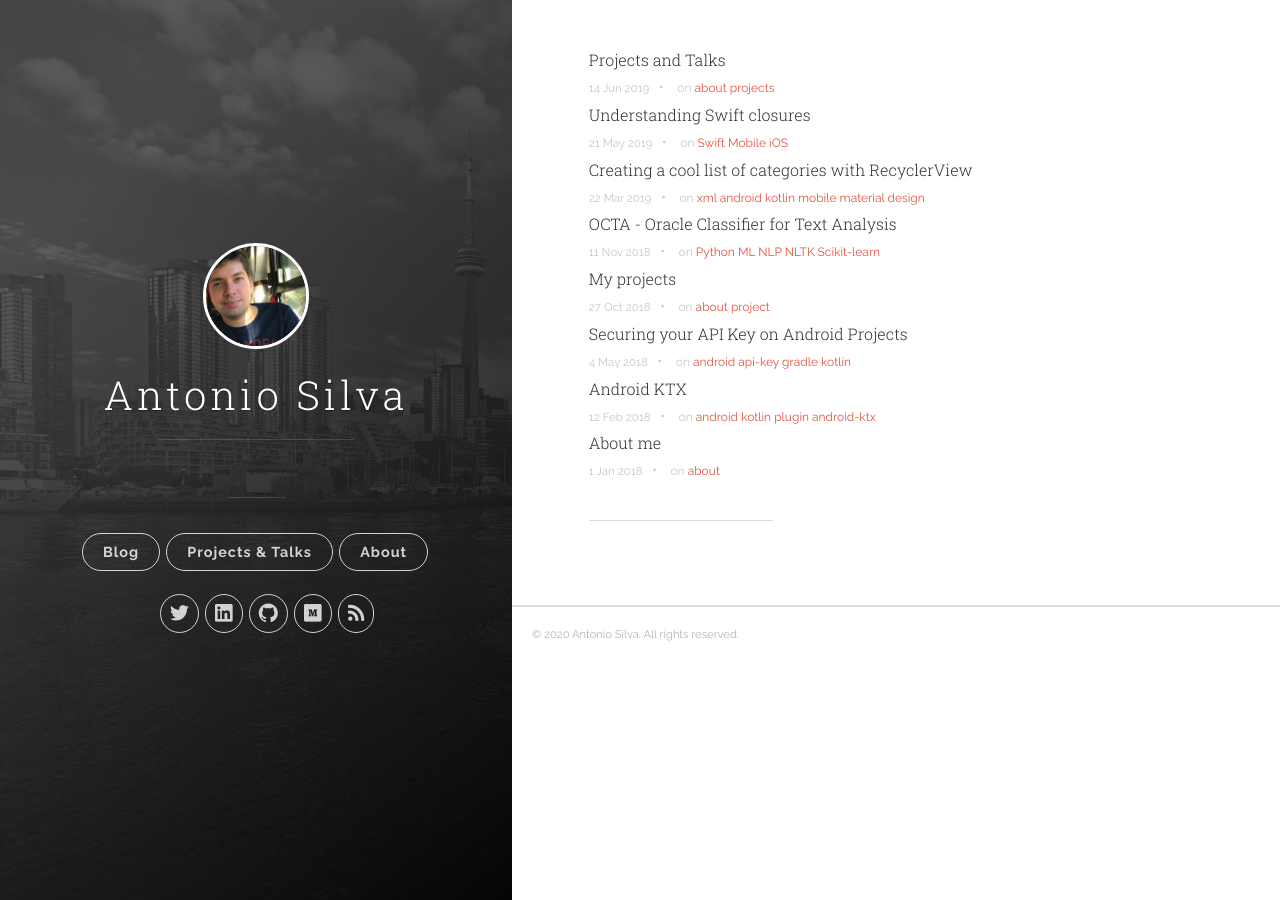
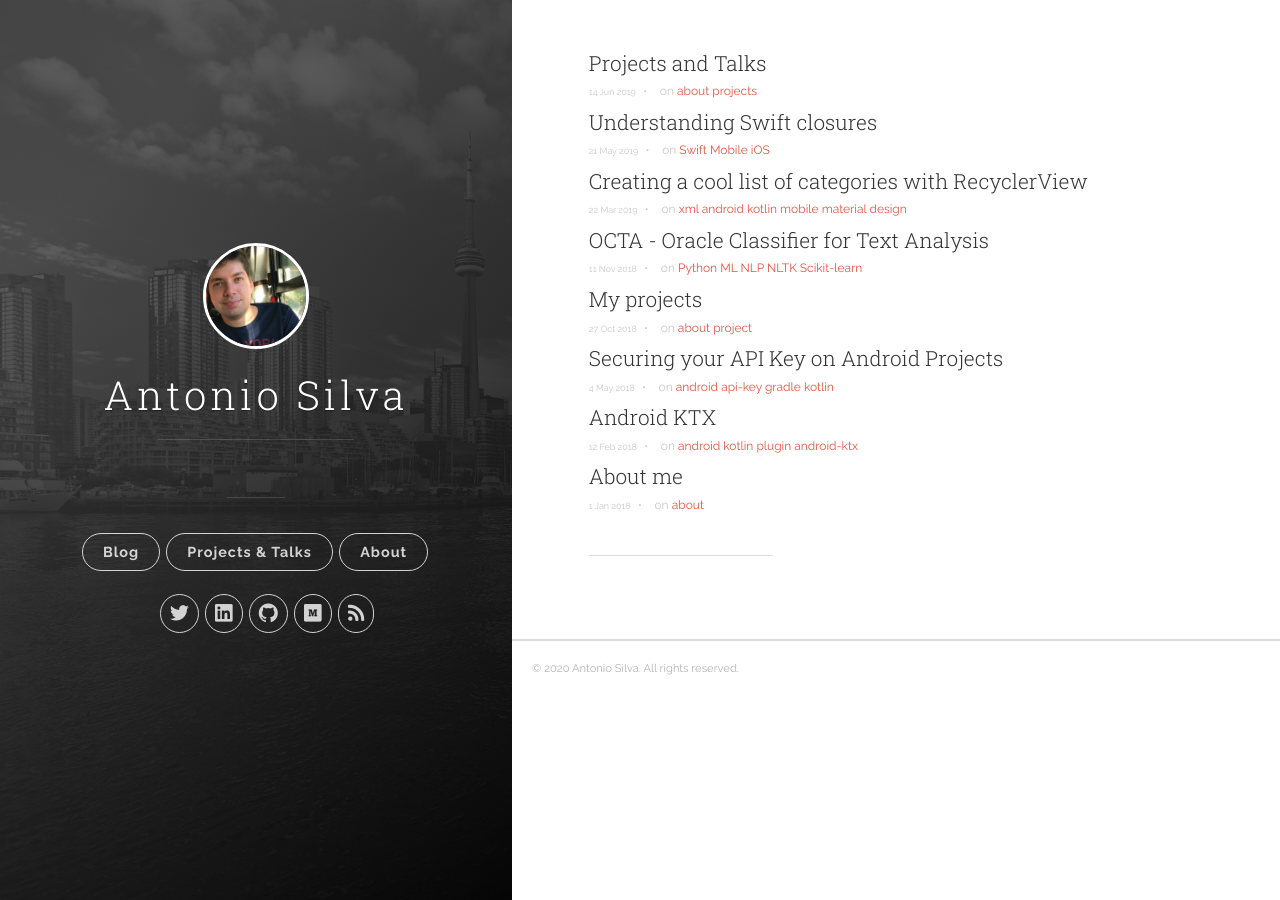
Before and after one commit to antoniosj/antoniosj.github.io, a Jekyll site: the page built from index.html, in a window 1280 px wide. Built offline with Jekyll 4.4.1, drawn with Linux system fonts in a browser that asks for light colours; the list of posts is cut into pages by our own code.

Commit message:
Update uno.scss

```diff
--- a/_sass/uno.scss
+++ b/_sass/uno.scss
@@ -1444,8 +1444,8 @@ i {
 
 .post-list__post-title {
 	margin-top: 0;
-	margin-bottom: .2em;
-	font-size: 1.0em;
+	margin-bottom: .1em;
+	font-size: 1.3em;
 	line-height: 1.3em; }
 	.post-list__post-title a {
 		color: #333333; }
@@ -1455,7 +1455,7 @@ i {
 .post-list__meta {
 	display: block;
 	margin: .2em 0 0 0;
-	font-size: .9em;
+	font-size: .7em;
 	color: #c7c7c7; }
 
 .post-list__meta--date {
```
